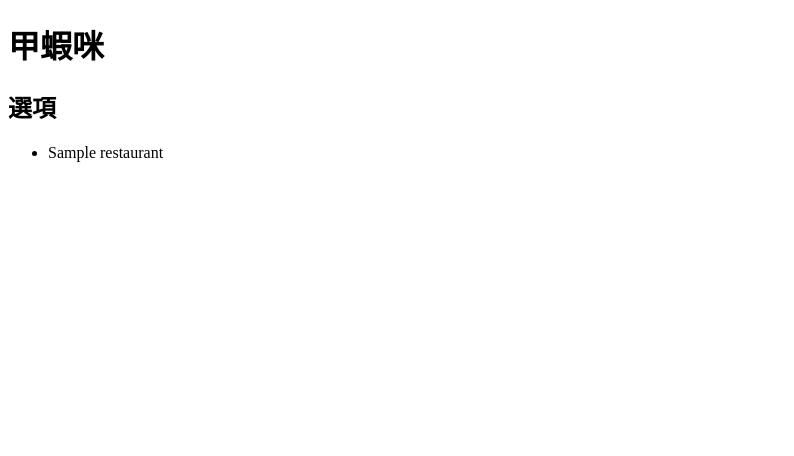
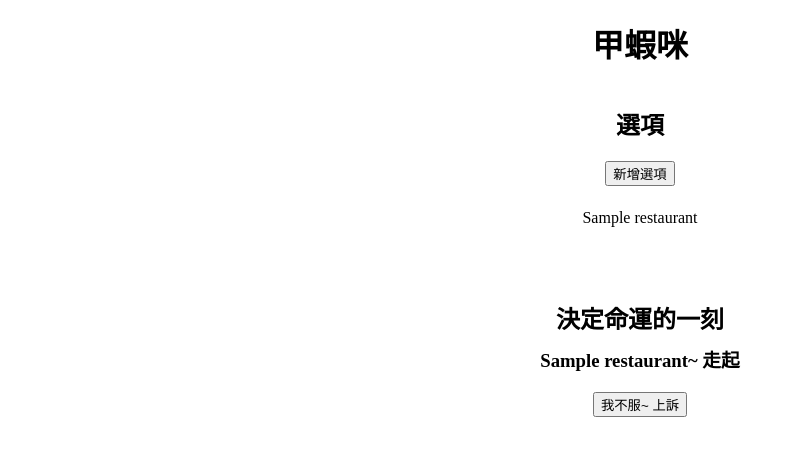
Before and after one commit to DavMar1995/eat_what, a Django app: page / in a window 1280 px wide. Shown: the top 456 px of the page, without its empty margins (0-794 px from the left). Run offline with Django 4.2, Linux system fonts and the light colour scheme; tables that the repository leaves empty hold one stand-in row (values such as "Sample post").

Commit message:
drawlots finished

```diff
--- a/restaurant/urls.py
+++ b/restaurant/urls.py
@@ -1,7 +1,7 @@
 from django.urls import path
 
-from .views import RestaurantListView
+from .views import RestaurantDrawLotsView
 
 urlpatterns = [
-    path('', RestaurantListView.as_view(), name='restaurant-list')
+    path('', RestaurantDrawLotsView.as_view(), name='restaurant-drawlots')
 ]
--- a/restaurant/views.py
+++ b/restaurant/views.py
@@ -1,7 +1,10 @@
-from django.shortcuts import render
+from django.shortcuts import render, redirect
 from django.views.generic.list import ListView
+from django.views.generic import View
+from django.db.models import Max
 from .models import Restaurant
 import json
+import random
 
 # Create your views here.
 
@@ -40,9 +43,25 @@ def read_data(files=GOOGLE_MAP_RESTAURANTS_FILES):
     # print(restaurant_list)
 
 
-class RestaurantListView(ListView):
-    model = Restaurant
-    paginate_by = 100
+class RestaurantDrawLotsView(View):
+    template_file = 'restaurant/restaurant_list.html'
 
-    def get_context_data(self, **kwargs):
-        return super().get_context_data(**kwargs)
+    def get(self, request, **kwargs):
+        restaurant_list = Restaurant.objects.all()
+        result = get_random()
+        return render(
+            request, self.template_file,
+            {
+                'restaurant_list': restaurant_list,
+                'result': result
+            }
+        )
+
+
+def get_random():
+    max_id = Restaurant.objects.all().aggregate(max_id=Max("id"))['max_id']
+    while True:
+        pk = random.randint(1, max_id)
+        restaurant = Restaurant.objects.filter(pk=pk).first()
+        if restaurant:
+            return restaurant
--- a/templates/base.html
+++ b/templates/base.html
@@ -5,13 +5,14 @@
 
 <head>
     <title>
-    {% block title %}{% endblock %}
+        {% block title %}{% endblock %}
     </title>
     <meta charset="utf-8">
     <meta name="viewport" content="width=device-width, initial-scale=1">
 </head>
 
 <style></style>
+{% block css %}{% endblock %}
 
 <body>
     {% block content %}
--- a/templates/restaurant/restaurant_list.html
+++ b/templates/restaurant/restaurant_list.html
@@ -2,14 +2,66 @@
 
 {% block title %}甲蝦咪{% endblock %}
 
+{% block css %}
+<style>
+    * {
+        margin: 10px auto;
+        text-align: center;
+    }
+
+    #h1 {
+        text-align: center;
+    }
+
+    #parent_div {
+        display: flex;
+        /* 水平置中 */
+        justify-content: center;
+        /* 垂直置中 */
+        align-items: center;
+    }
+
+    #list-div {
+        /* width: 200px; */
+        padding: 20px;
+    }
+
+    #drawlots-div {
+        /* width: 200px; */
+        padding: 20px;
+    }
+</style>
+
+
+{% endblock %}
+
 {% block content %}
-<h1>甲蝦咪</h1>
-<h2>選項</h2>
-<ul>
-    {% for restaurant in object_list %}
-    <li>{{ restaurant.name }}</li>
-    {% empty %}
-    <li>No restaurants yet.</li>
-    {% endfor %}
-</ul>
+<h1 id="h1">甲蝦咪</h1>
+<div id="parent-div">
+    <div id="list-div">
+        <h2>選項</h2>
+        <div id="edit-div">
+            <button>新增選項</button>
+        </div>
+        <table>
+            {% for restaurant in restaurant_list %}
+            <tr>
+                <td>
+                    {{ restaurant.name }}
+                </td>
+            </tr>
+            {% empty %}
+            <li>No restaurants yet.</li>
+            {% endfor %}
+        </table>
+    </div>
+
+    <div id="drawlots-div">
+        <h2>決定命運的一刻</h2>
+        <h3 id="poll-result">{{ result.name }}~ 走起</h3>
+        <a href="{% url 'restaurant-drawlots' %}"><button>我不服~ 上訴</button></a>
+
+    </div>
+</div>
+
 {% endblock %}
```
